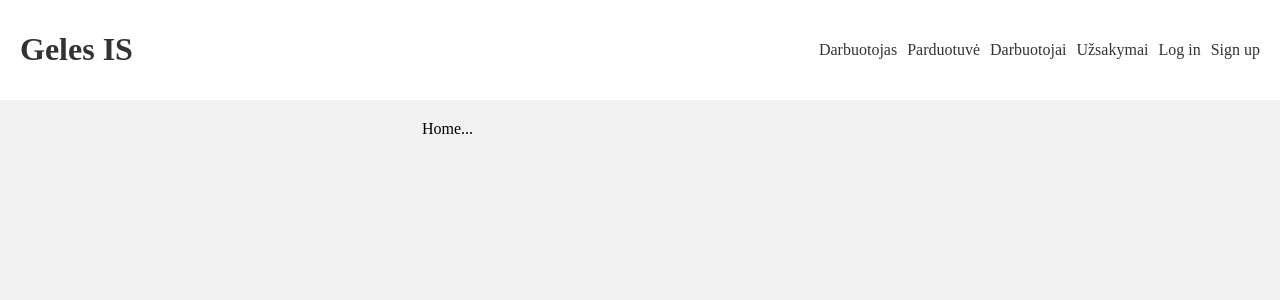
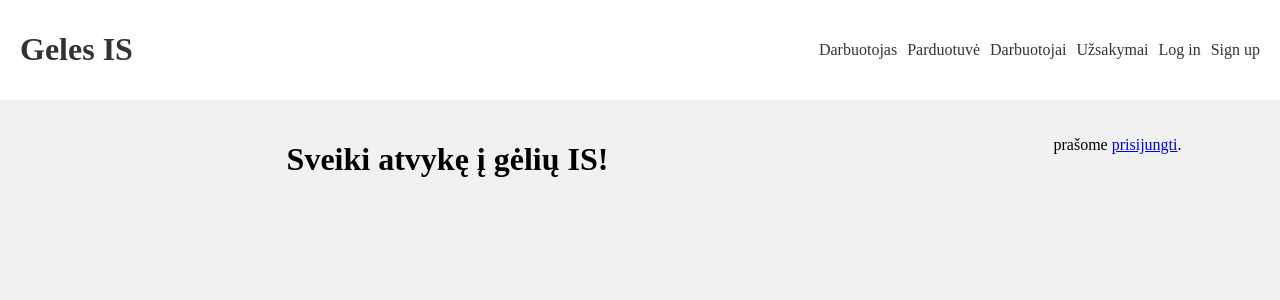
Before and after one commit to watewa/IS-pagrindai, a React (Create React App) app: page / in a window 1280 px wide. Shown: the top 300 px of the page. Built offline with nearby package versions, Linux system fonts and the light colour scheme.

Commit message:
Added stuff in homepage

```diff
--- a/src/pages/Home.tsx
+++ b/src/pages/Home.tsx
@@ -1,9 +1,13 @@
+import {
+    Link
+} from 'react-router-dom';
 
 const Home = () => {
 
     return (
         <div className="home">
-            Home...
+            <h1>Sveiki atvykę į gėlių IS!</h1>
+            <p className='center'>prašome <Link to={"/login"}>prisijungti</Link>.</p>
         </div>
     )
 }
```
